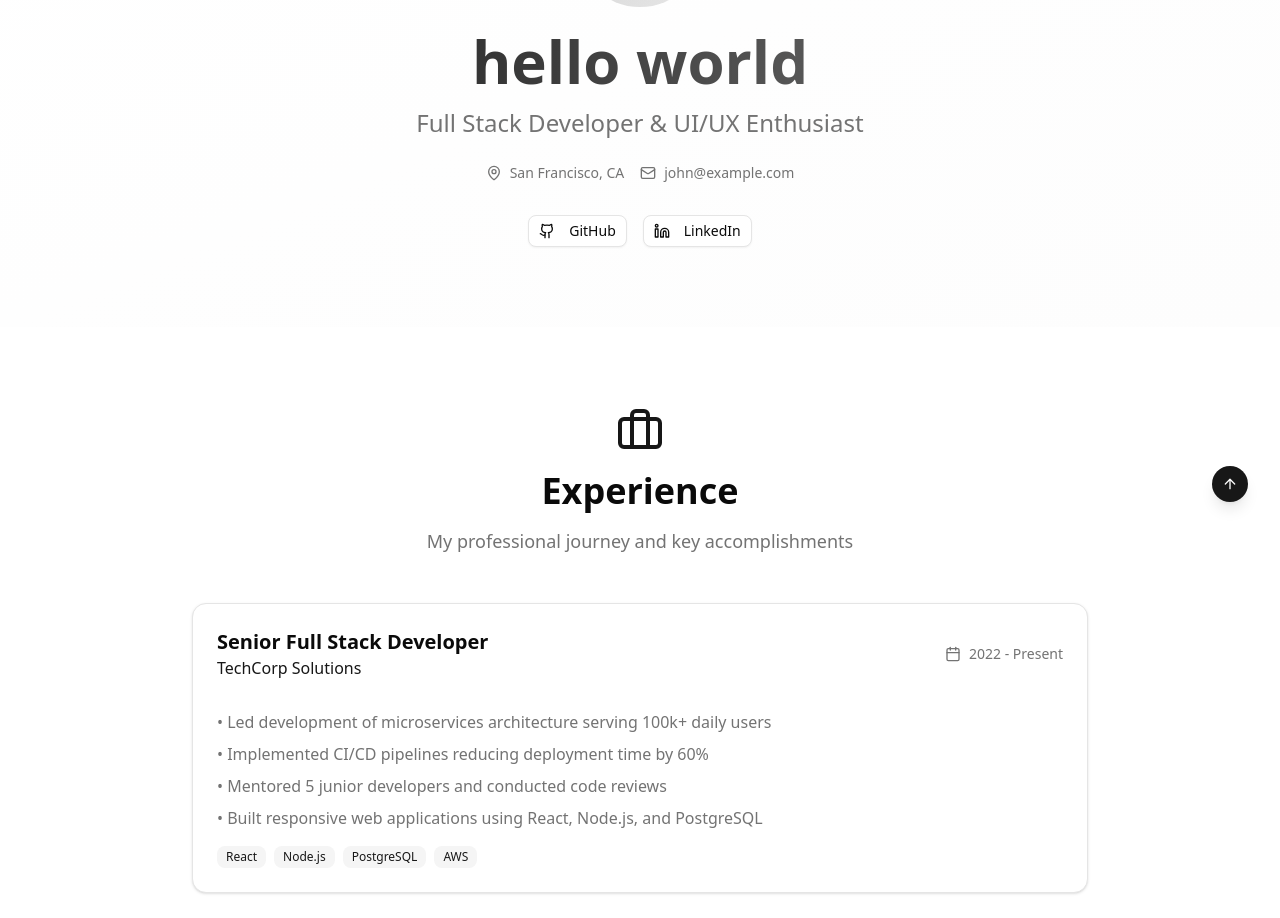
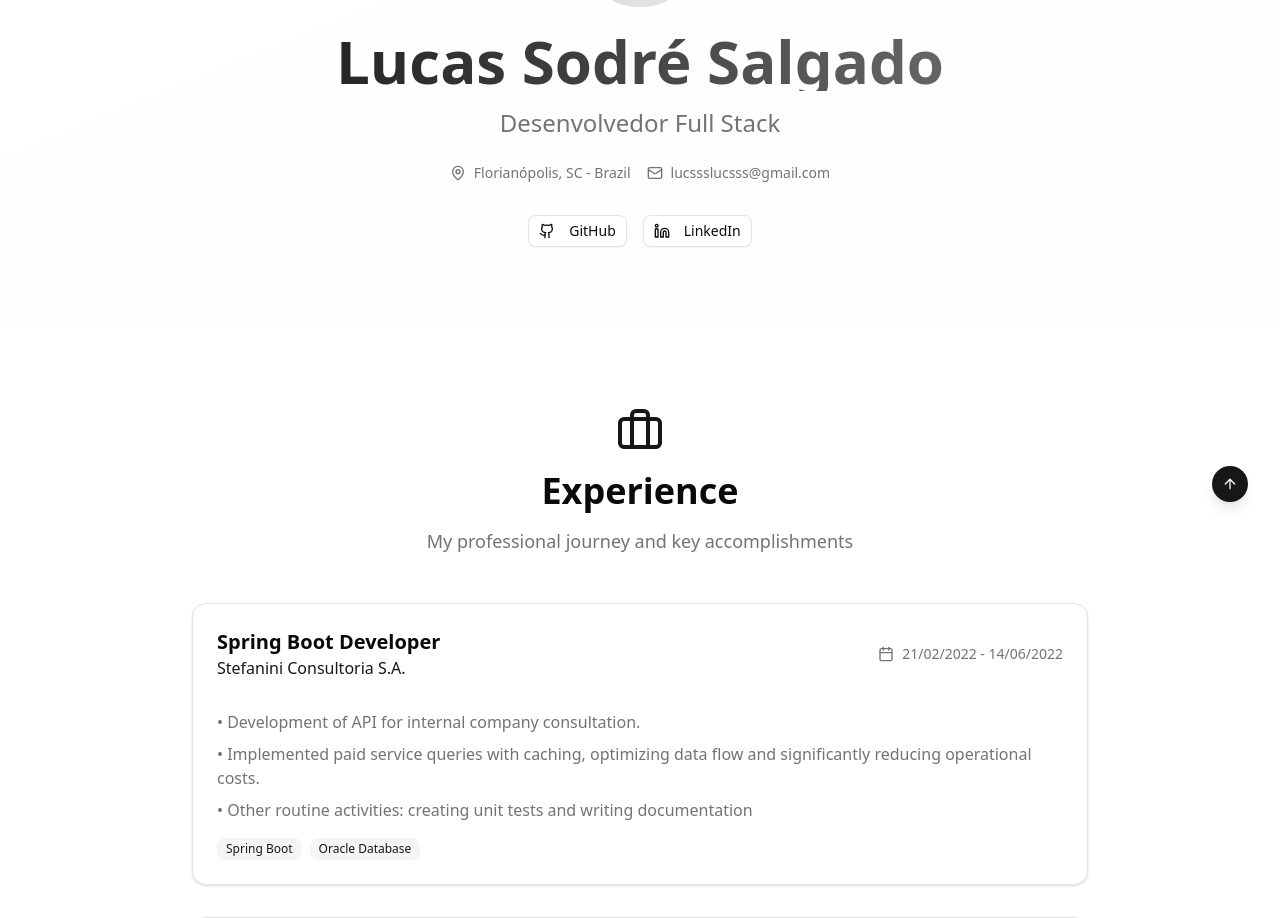
Before and after one commit to lucasSSalgado/portfolio, a Next.js app: page /en in a window 1280 px wide. Shown: the part 266-1184 px from the top of the page. Built offline with nearby package versions, Linux system fonts and the light colour scheme.

Commit message:
correcting navbar and first card

```diff
--- a/messages/en.json
+++ b/messages/en.json
@@ -1,6 +1,14 @@
 {
   "HomePage": {
-    "title": "hello world",
+    "title": "Lucas Sodré Salgado",
+    "subtitle": "Desenvolvedor Full Stack",
+    "pais": "Brazil",
+    "xp": "Experience",
+    "xp_disc": "My professional journey and key accomplishments",
+    "f1_card_title": "Spring Boot Developer",
+    "f1_card_p1": "• Development of API for internal company consultation.",
+    "f1_card_p2": "• Implemented paid service queries with caching, optimizing data flow and significantly reducing operational costs.",
+    "f1_card_p3": "• Other routine activities: creating unit tests and writing documentation",
     "about": "Go to the about page"
   }
 }
--- a/messages/pt.json
+++ b/messages/pt.json
@@ -1,6 +1,14 @@
 {
   "HomePage": {
-    "title": "Ola mundo",
+    "title": "Lucas Sodré Salgado",
+    "subtitle": "Full Stack Developer",
+    "pais": "Brasil",
+    "xp": "Experiência",
+    "xp_disc": "Minha jornada profissional e principais conquistas",
+    "f1_card_title": "Desenvolvedor Java Spring Boot",
+    "f1_card_p1": "• Desenvolvimento de API para consulta interna da empresa.",
+    "f1_card_p2": "• Implementei a consulta de serviços pagos com uso de cache, otimizando o fluxo de dados e reduzindo significativamente os custos operacionais.",
+    "f1_card_p3": "• Outras atividades rotineiras: criação de testes unitários e escrever documentação",
     "about": "Go to the about page"
   }
 }
--- a/src/app/[locale]/page.tsx
+++ b/src/app/[locale]/page.tsx
@@ -57,23 +57,23 @@ export default function HomePage({
 							{t("title")}
 						</h1>
 						<p className="text-xl md:text-2xl text-muted-foreground mb-6">
-							Full Stack Developer & UI/UX Enthusiast
+							{t("subtitle")}
 						</p>
 						<div className="flex flex-wrap justify-center gap-4 text-sm text-muted-foreground">
 							<div className="flex items-center gap-2">
 								<MapPin className="w-4 h-4" />
-								<span>San Francisco, CA</span>
+								<span>Florianópolis, SC - {t("pais")}</span>
 							</div>
 							<div className="flex items-center gap-2">
 								<Mail className="w-4 h-4" />
-								<span>john@example.com</span>
+								<span>lucssslucsss@gmail.com</span>
 							</div>
 						</div>
 					</div>
 					<div className="flex justify-center gap-4">
 						<Button variant="outline" size="sm" asChild>
 							<Link
-								href="https://github.com"
+								href="https://github.com/lucasSSalgado"
 								target="_blank"
 								rel="noopener noreferrer"
 							>
@@ -83,7 +83,7 @@ export default function HomePage({
 						</Button>
 						<Button variant="outline" size="sm" asChild>
 							<Link
-								href="https://linkedin.com"
+								href="https://www.linkedin.com/in/lucas-salgado-2a1448254/"
 								target="_blank"
 								rel="noopener noreferrer"
 							>
@@ -99,9 +99,9 @@ export default function HomePage({
 				<div className="container mx-auto max-w-4xl">
 					<div className="text-center mb-12">
 						<Briefcase className="w-12 h-12 mx-auto mb-4 text-primary" />
-						<h2 className="text-3xl md:text-4xl font-bold mb-4">Experience</h2>
+						<h2 className="text-3xl md:text-4xl font-bold mb-4">{t("xp")}</h2>
 						<p className="text-lg text-muted-foreground">
-							My professional journey and key accomplishments
+							{t("xp_disc")}
 						</p>
 					</div>
 
@@ -111,41 +111,33 @@ export default function HomePage({
 								<div className="flex flex-col md:flex-row md:items-center md:justify-between gap-2">
 									<div>
 										<CardTitle className="text-xl">
-											Senior Full Stack Developer
+											{t("f1_card_title")}
 										</CardTitle>
 										<CardDescription className="text-base font-medium text-primary">
-											TechCorp Solutions
+											Stefanini Consultoria S.A.
 										</CardDescription>
 									</div>
 									<div className="flex items-center gap-2 text-sm text-muted-foreground">
 										<Calendar className="w-4 h-4" />
-										<time dateTime="2022">2022 - Present</time>
+										<time dateTime="2022">21/02/2022 - 14/06/2022</time>
 									</div>
 								</div>
 							</CardHeader>
 							<CardContent>
 								<ul className="space-y-2 text-muted-foreground">
 									<li>
-										• Led development of microservices architecture serving
-										100k+ daily users
+										{t("f1_card_p1")}
 									</li>
 									<li>
-										• Implemented CI/CD pipelines reducing deployment time by
-										60%
+										{t("f1_card_p2")}
 									</li>
 									<li>
-										• Mentored 5 junior developers and conducted code reviews
-									</li>
-									<li>
-										• Built responsive web applications using React, Node.js,
-										and PostgreSQL
+										{t("f1_card_p3")}
 									</li>
 								</ul>
 								<div className="flex flex-wrap gap-2 mt-4">
-									<Badge variant="secondary">React</Badge>
-									<Badge variant="secondary">Node.js</Badge>
-									<Badge variant="secondary">PostgreSQL</Badge>
-									<Badge variant="secondary">AWS</Badge>
+									<Badge variant="secondary">Spring Boot</Badge>
+									<Badge variant="secondary">Oracle Database</Badge>
 								</div>
 							</CardContent>
 						</Card>
```
